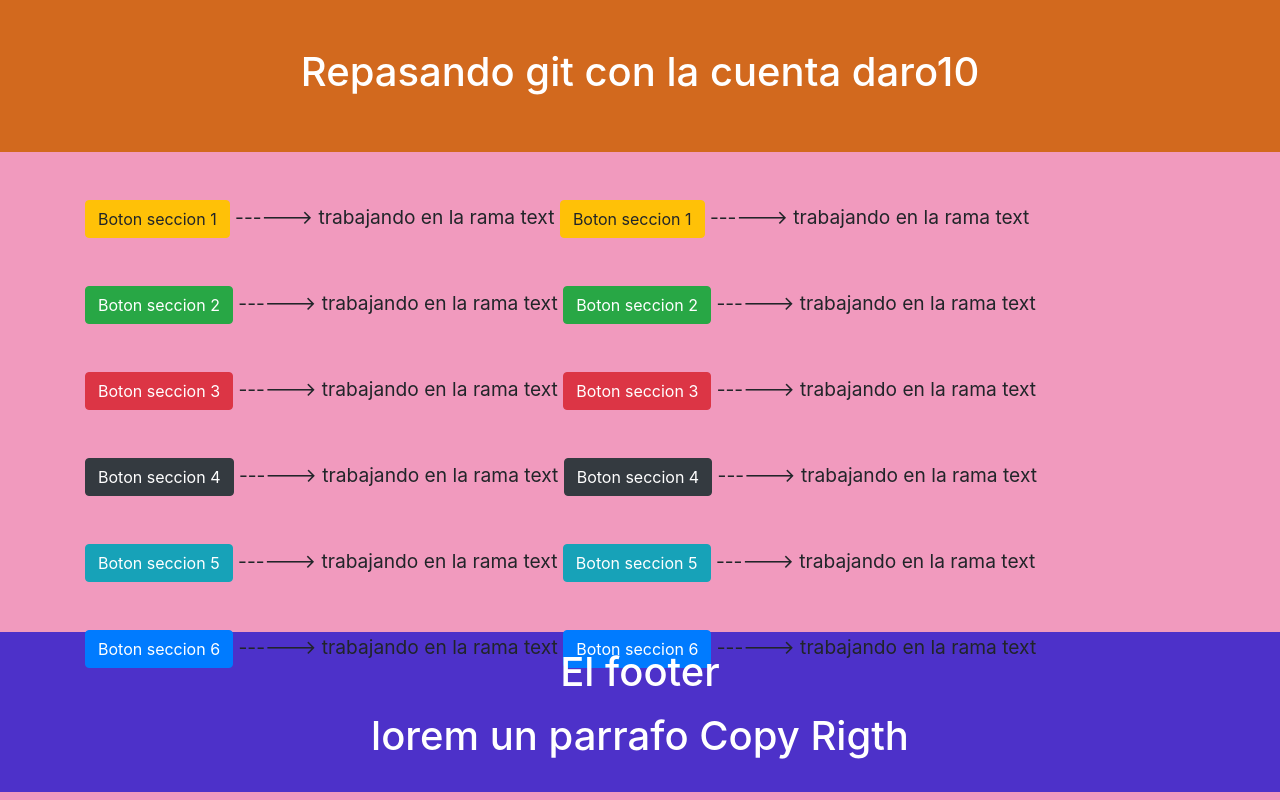
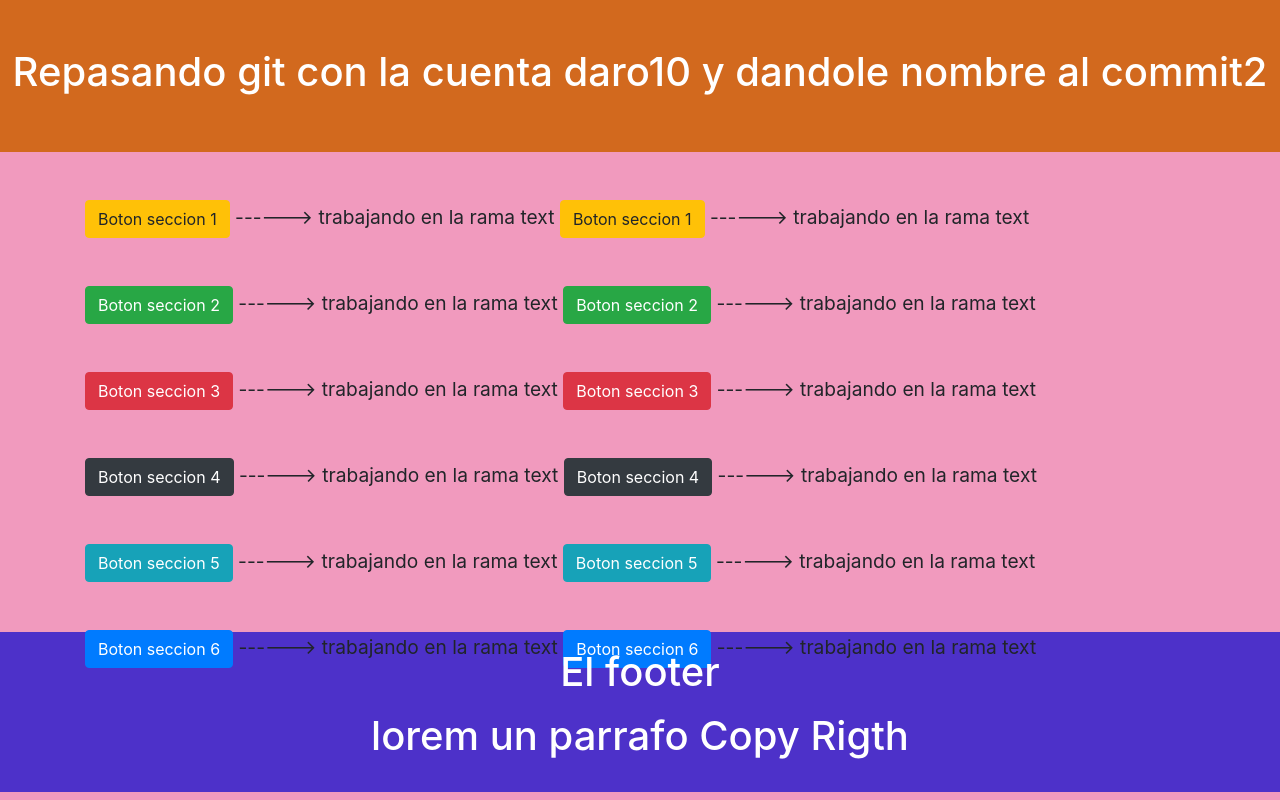
Before and after one commit to Repasando-WorkFlow/repasoGit, a plain HTML site: page index.html in a window 1280 px wide. Drawn offline with nearby package versions, Linux system fonts and the light colour scheme.

Commit message:
Update index.html
segundo commit  simulando envio de commit desde dato

```diff
--- a/index.html
+++ b/index.html
@@ -13,7 +13,7 @@
   </head>
   <body>
     <header class="py-5">
-        <h1 class="text-center text-white">Repasando git con la cuenta daro10</h1>
+        <h1 class="text-center text-white">Repasando git con la cuenta daro10 y dandole nombre al commit2</h1>
     </header>
     <div class="container altura-container">
         <section class="py-5">
```
